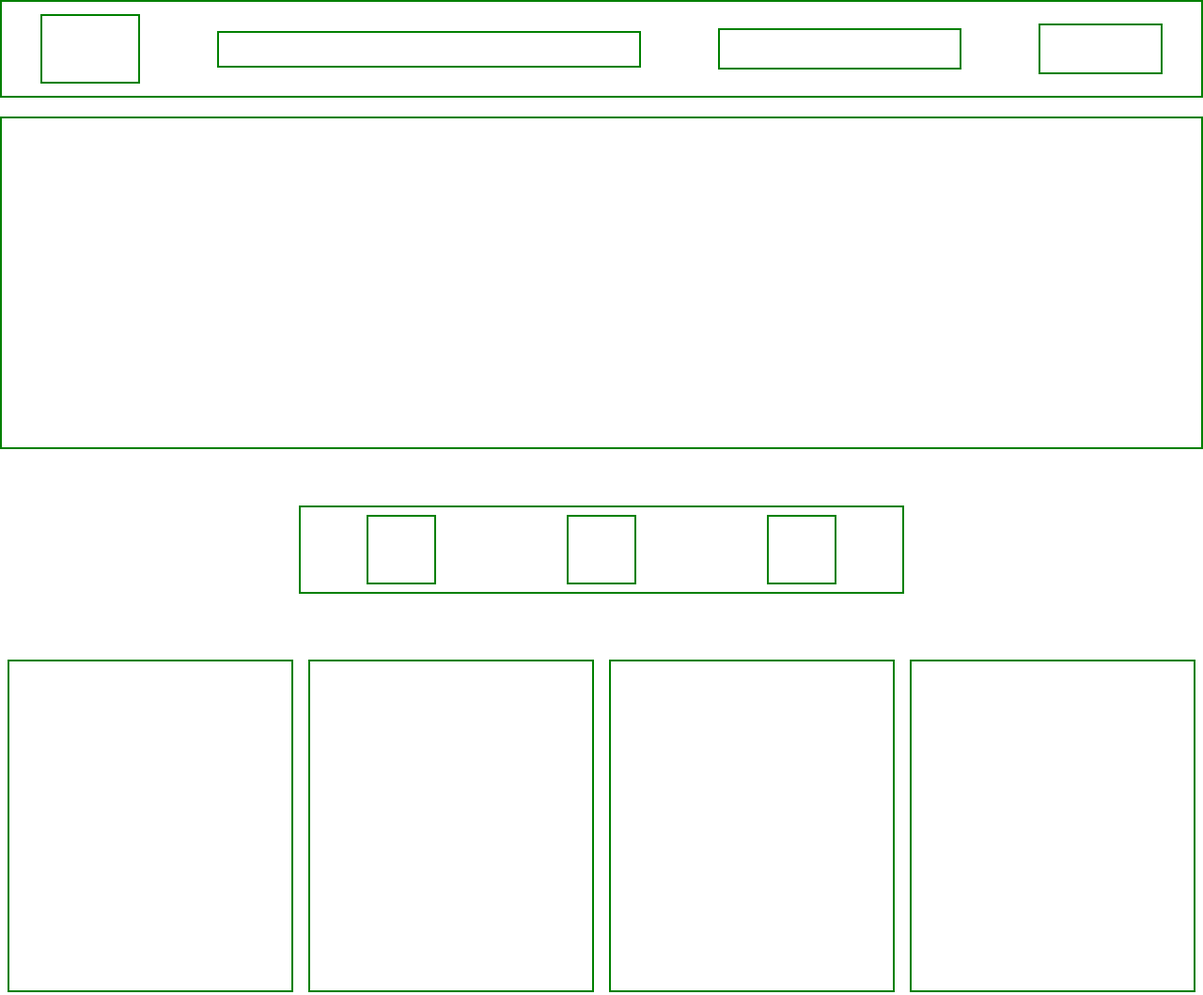
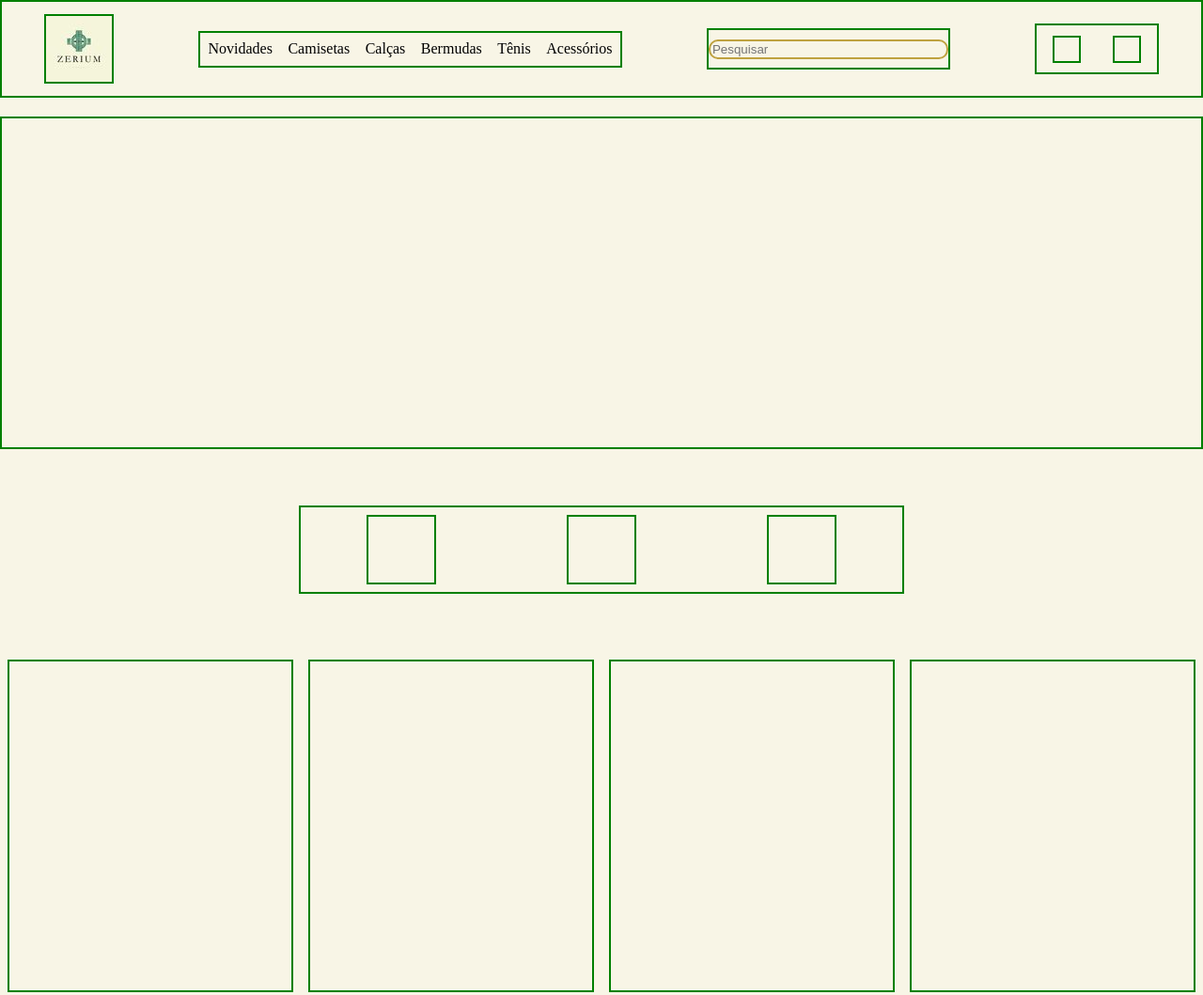
Before and after one commit to pabloantoni052007-ctrl/lojaderoupas-Zerium, a plain HTML site: page index.html in a window 1280 px wide. Shown: the top 1059 px of the page at 94% size. Drawn offline with Linux system fonts and the light colour scheme.

Commit message:
Header finalizado

```diff
--- a/index.html
+++ b/index.html
@@ -9,10 +9,32 @@
 <body>
 
     <header>
-        <div class="logo"></div>
-        <nav class="navegacao"></nav>
-        <div class="pesquisa"></div>
-        <div class="login"></div>
+        <div class="logo"> <img src="imagens/logoSite.jpg"></div>
+        <nav class="navegacao">
+            <ul class="listas">
+                <li>Novidades</li>
+                <li>Camisetas</li>
+                <li>Calças</li>
+                <li>Bermudas</li>
+                <li>Tênis</li>
+                <li>Acessórios</li>
+            </ul>
+        </nav>
+        <div class="pesquisa">
+            <input type="text" class="pesq1" placeholder="Pesquisar">
+        </div>
+        <div class="login">
+            <div class="perfil">
+                <svg class="iconperfil">
+                    <use href="imagens/perfil.svg"></use>
+                </svg>
+            </div>
+            <div class="carrinho">
+                <svg class="shoppingCart">
+                    <use href="imagens/shoppingCart.svg"></use>
+                </svg>
+            </div>
+        </div>
     </header>
     <section class="bemvindo">
         <main>
--- a/style.css
+++ b/style.css
@@ -1,5 +1,6 @@
 *{
     margin: 0 auto;
+    background-color: #f8f5e6;
 }header{
     border: solid 2px green;
     height: 100px;
@@ -8,21 +9,64 @@
     align-items: center;
 }.logo{
     border: solid 2px green;
-    width: 8%;
+    width: 70px;
     height: 70px;
 }.navegacao{
     border: solid 2px green;
     height: 35px;
     width: 35%;
+    display: flex;
+}.listas{
+    display: flex;
+    align-items: center;
+    justify-content: center;
+    text-align: center;
+    list-style-type: none;
+    padding-inline-start: 0px;
+    width: 100%;
 }.pesquisa{
     border: solid 2px green;
     height: 40px;
     width: 20%;
-}.login{
+    display: flex;
+    align-items: center;
+    justify-content: center;
+}.pesq1{
+    width: 100%;
+    border: solid 2px #bfa240;
+    border-radius: 10px;
+}
+
+.login{
     border: solid 2px green;
     height: 50px;
     width: 10%;
-}main{
+    display: flex;
+    align-items: center;
+    justify-content: space-around;
+}.perfil{
+    width: 20%;
+    height: 25px;
+    border: solid 2px green;
+}
+.iconperfil{
+    fill:#b69014;
+    height: 25px;
+    width: 100%;
+}
+.shoppingCart{
+    fill:#b69014;
+    height: 25px;
+    width: 100%;
+}
+.carrinho{
+    width: 20%;
+    height: 25px;
+    border: solid 2px green;
+}
+
+
+main{
     border: solid 2px green;
     margin-top: 20px;
     height: 350px;
```
Also changed, not shown: imagens/logoSite (40 x 40 px).png (added), imagens/logoSite.jpg (added), imagens/perfil.svg (added), imagens/shoppingCart.svg (added).
